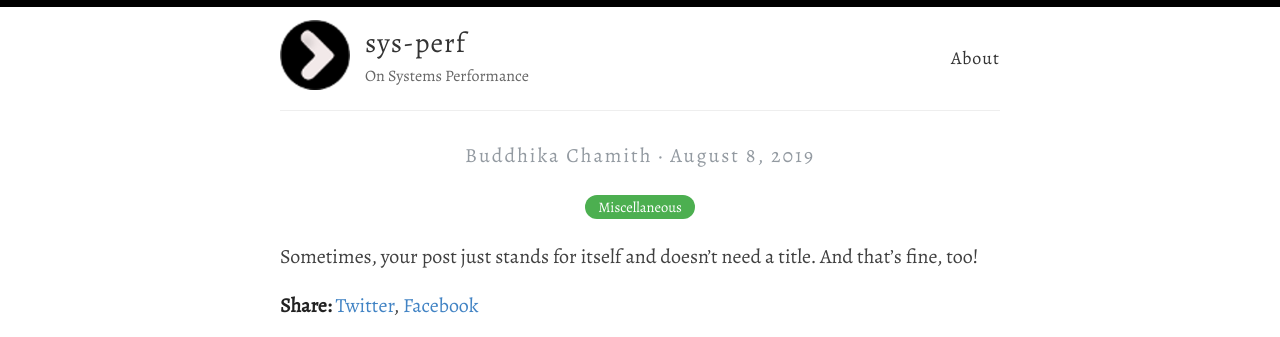
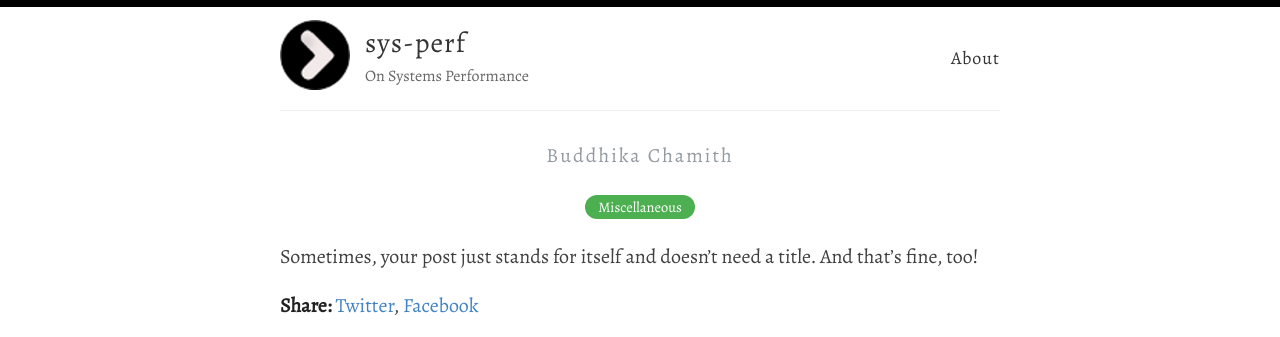
Before and after one commit to chamibuddhika/chamibuddhika.github.io, a Jekyll site: the page built from _posts/2019-08-08-no-title-posts.md, in a window 1280 px wide. Shown: the top 337 px of the page. Built offline with Jekyll 4.4.1, drawn with Linux system fonts in a browser that asks for light colours.

Commit message:
Remove post date

```diff
--- a/_layouts/post.html
+++ b/_layouts/post.html
@@ -6,9 +6,8 @@ layout: default
   <h1>{{ page.title }}</h1>
 
   <div>
-    <p class="author_title">{{site.author}}  ·  {{ page.date | date: "%B %e, %Y" }}</p>
+    <p class="author_title">{{site.author}}</p>
     {% if page.last_modified_at %}
-    <!-- datetime="{{ page.last_modified_at | date_to_xmlschema }}">(Updated: {{ page.last_modified_at | date: "%b %-d, %Y" }}) -->
     <p class="author_title"</p>
     {% endif %}
     <div class="post-tags">
```
